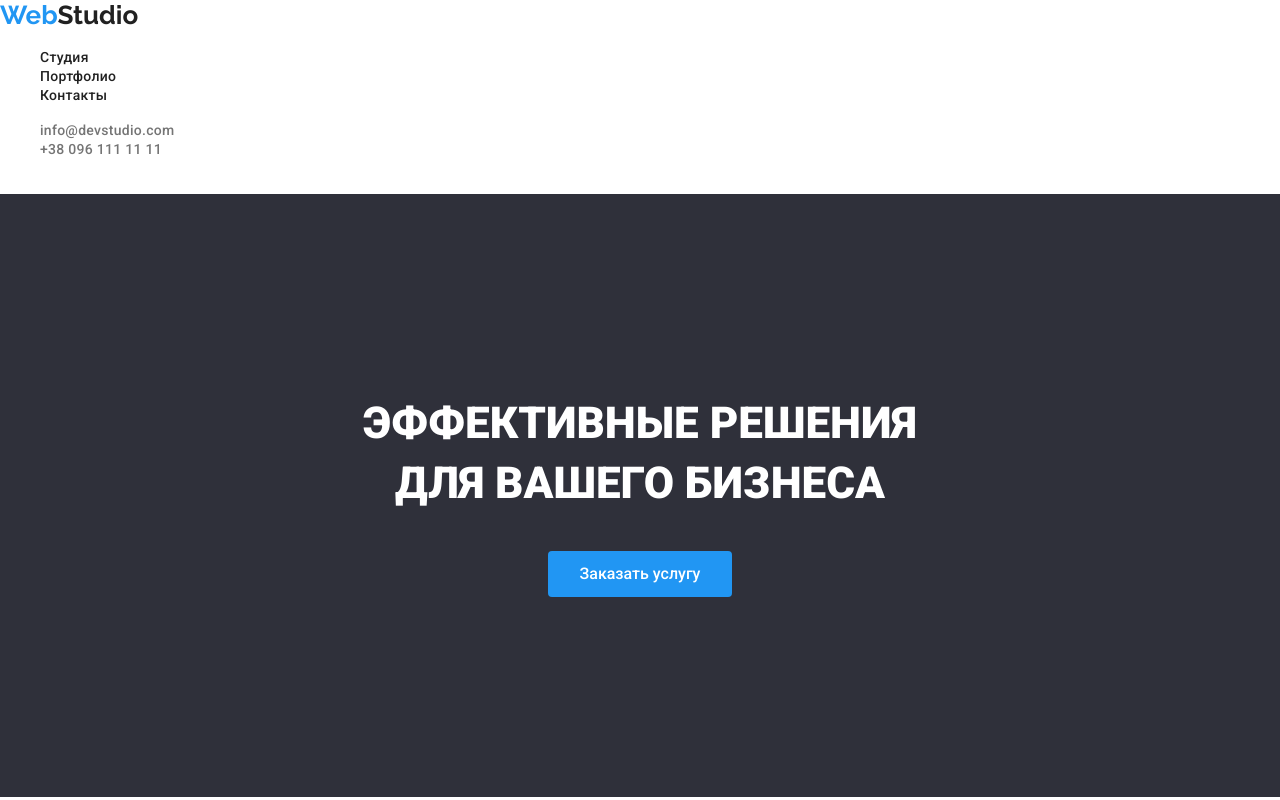
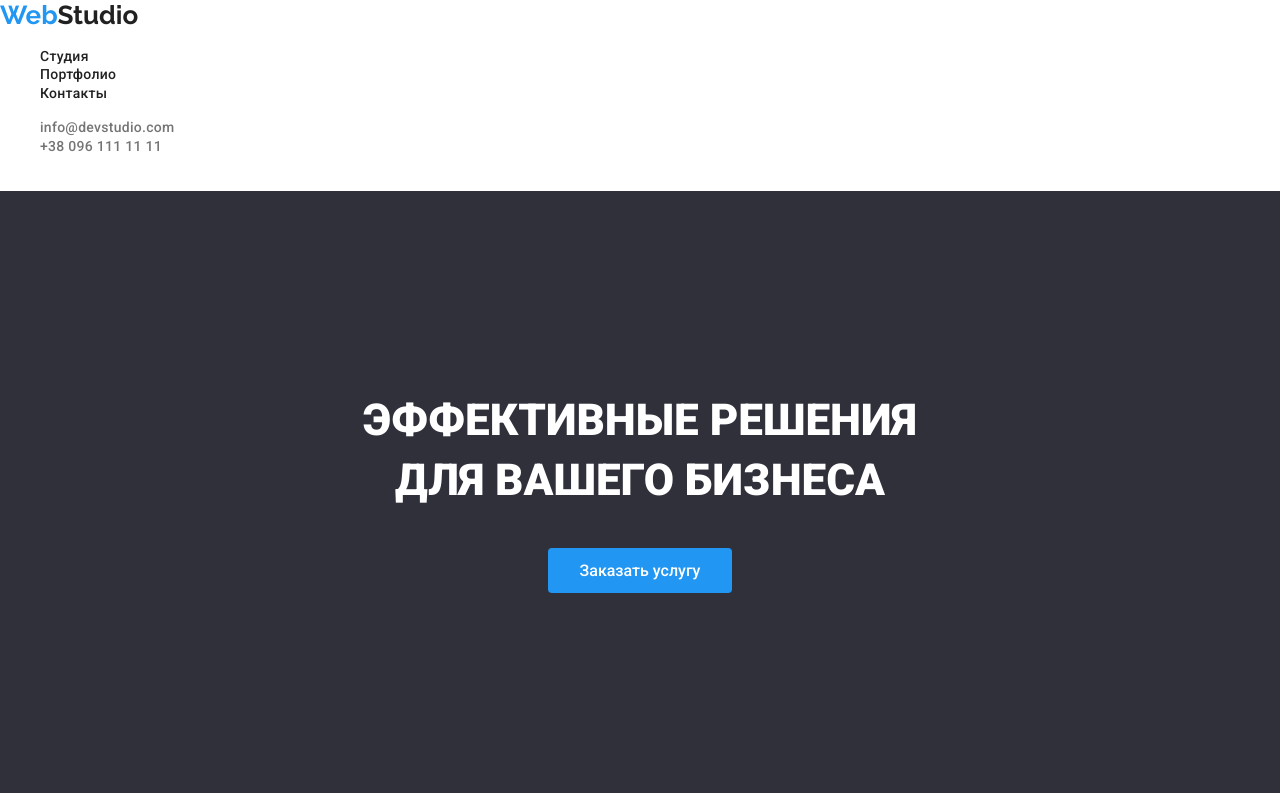
Before and after one commit to KizievDmitriy/goit-markup-hw-03, a plain HTML site: page index.html in a window 1280 px wide. Shown: the top 800 px of the page. Drawn offline with Linux system fonts and the light colour scheme.

Commit message:
hooked up modern-normalize

```diff
--- a/index.html
+++ b/index.html
@@ -5,10 +5,12 @@
     <meta http-equiv="X-UA-Compatible" content="IE=edge">
     <meta name="viewport" content="width=device-width, initial-scale=1.0">
     <title>Document</title>
+
     <link rel="preconnect" href="https://fonts.googleapis.com">
     <link rel="preconnect" href="https://fonts.gstatic.com" crossorigin>
     <link href="https://fonts.googleapis.com/css2?family=Raleway:wght@700&family=Roboto:wght@400;500;700;900&display=swap"
         rel="stylesheet">
+    <link rel="stylesheet" href="./css/modern-normalize.css"/>
     <link rel="stylesheet" href="./css/styles.css" />
 </head>
 <body>
```
Also changed, not shown: portfolio.html (+2 -0 lines).
